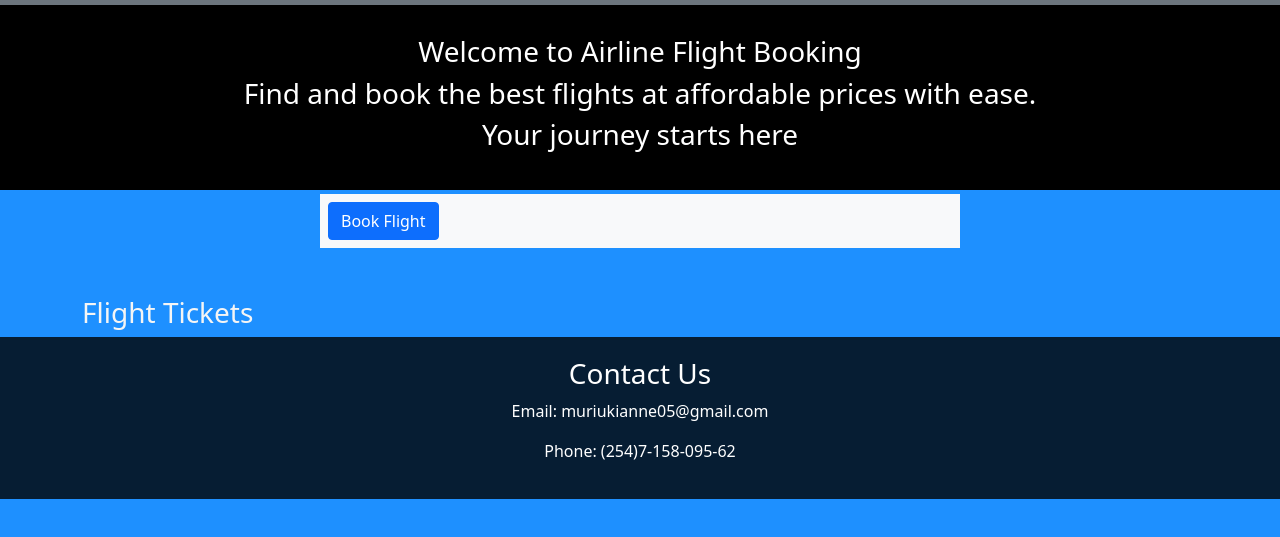
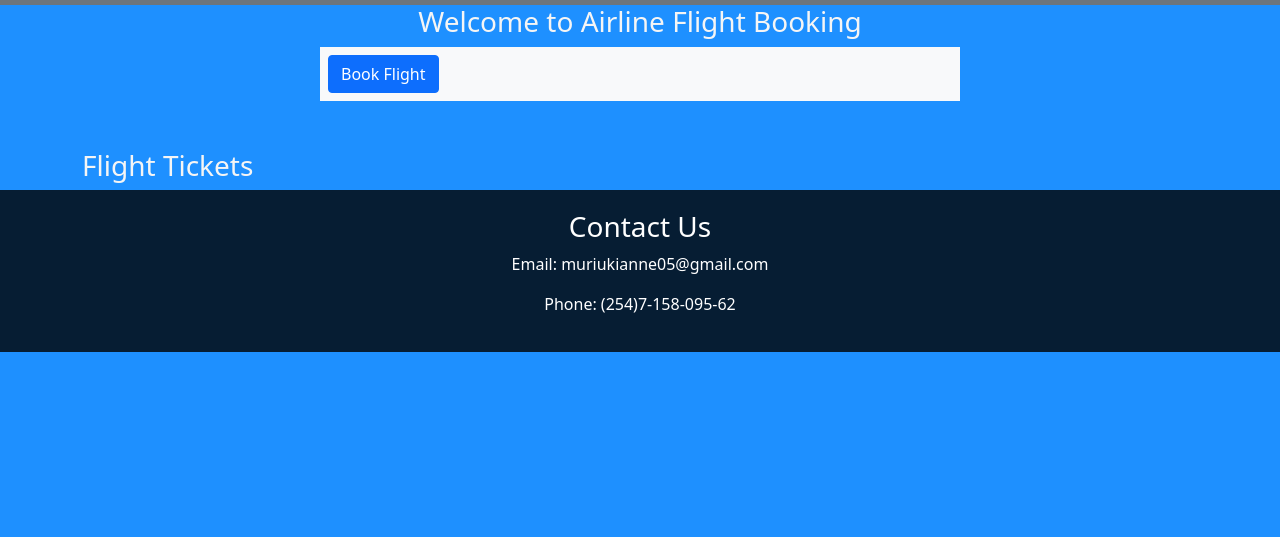
Before and after one commit to muriukianne/PHASE-1-PROJECT, a plain HTML site: page index.html in a window 1280 px wide. Shown: the part 89-626 px from the top of the page. Drawn offline with nearby package versions, Linux system fonts and the light colour scheme; no server answers.

Commit message:
Phase 1 project - Airline Website

```diff
--- a/index.html
+++ b/index.html
@@ -40,8 +40,7 @@
 
         <section class="developments">
           <h3 style="text-align: center;">Welcome to Airline Flight Booking</h3>
-          <h3>Find and book the best flights at affordable prices with ease.</h3>
-          <h3>Your journey starts here</h3>
+
       </section>
 
 
--- a/style.css
+++ b/style.css
@@ -27,10 +27,3 @@ body{
     bottom: 0;
     width: 100%;
 }
-
-.developments{
-    padding: 30px;
-    text-align: center;
-    background-color: black;
-    color: white;
-}
```
